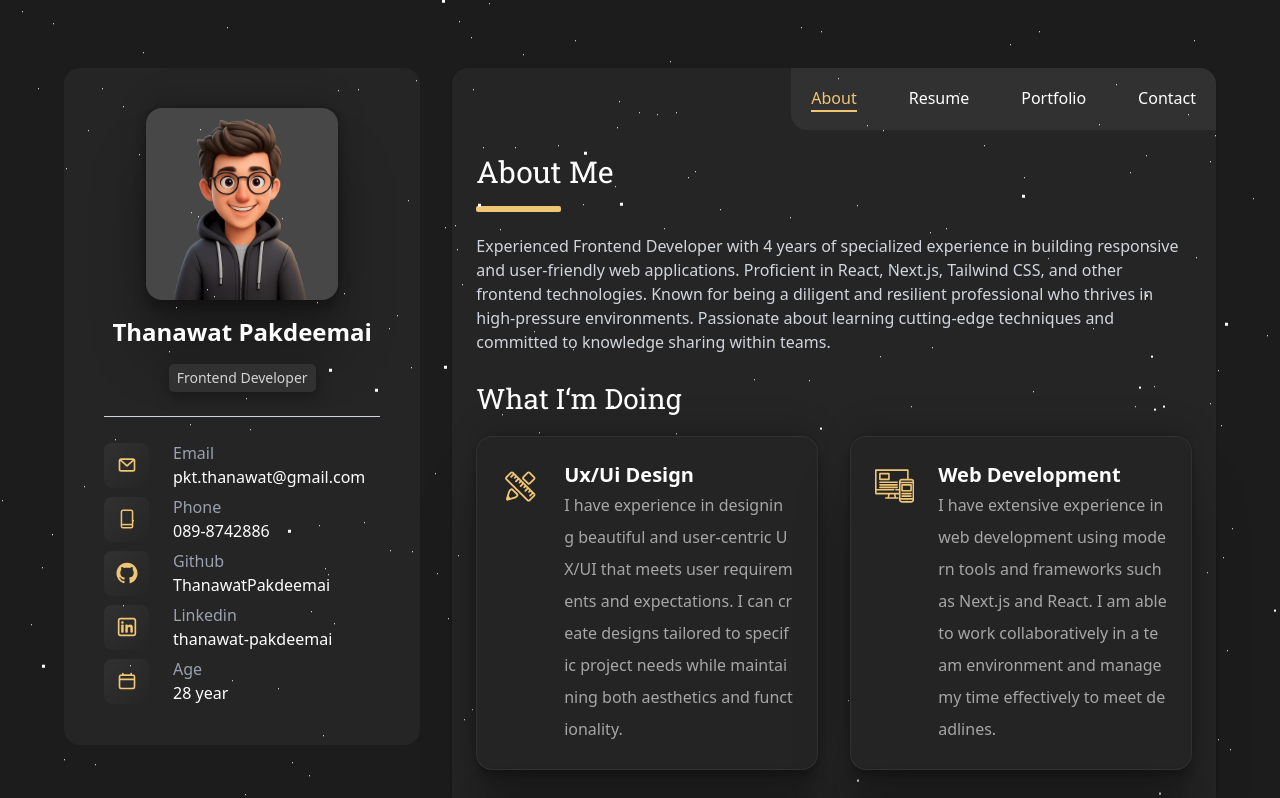
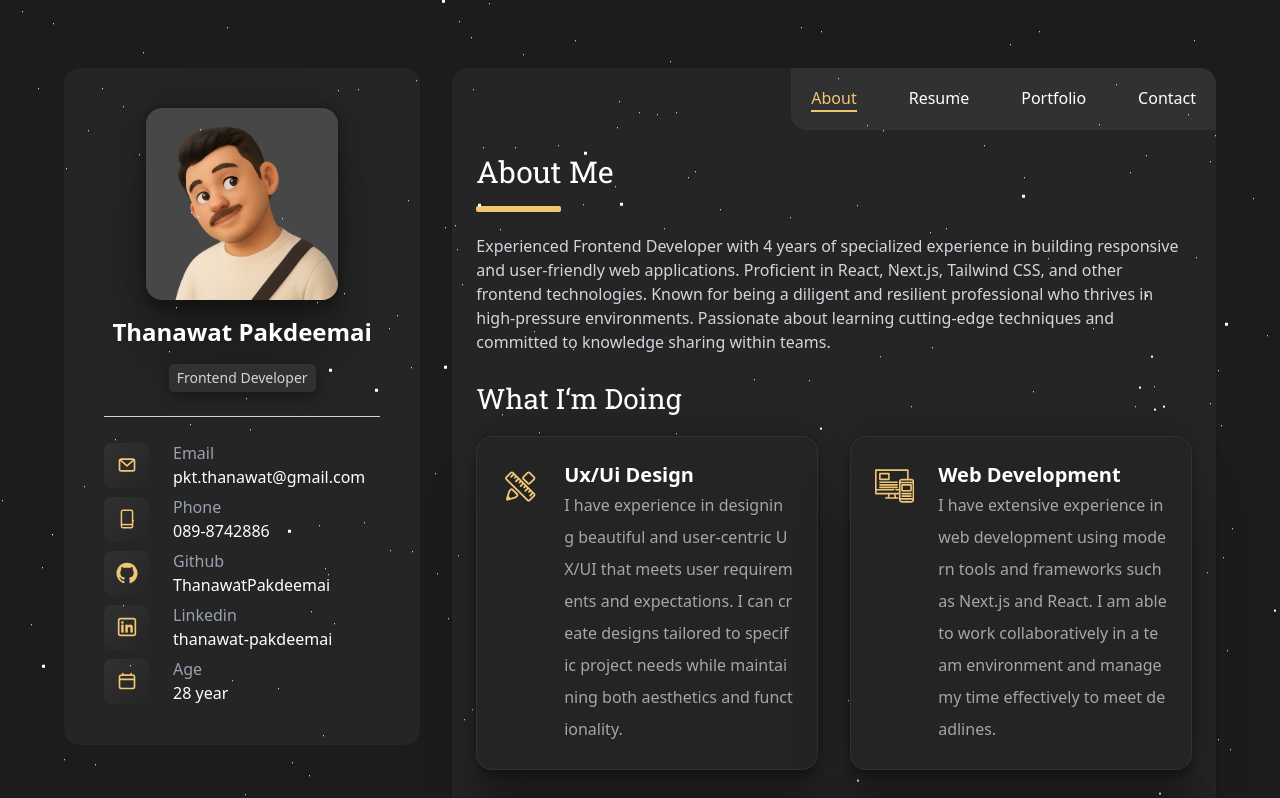
Before and after one commit to ThanawatPakdeemai/portfolio, a Next.js app: page / in a window 1280 px wide. Shown: the top 798 px of the page. Built offline with nearby package versions, Linux system fonts and the light colour scheme.

Commit message:
fix:test image

```diff
--- a/app/page.tsx
+++ b/app/page.tsx
@@ -57,7 +57,7 @@ export default async function Home({ searchParams }: IPageProps) {
           <div className="bg-black-second max-h-max rounded-2xl px-3 py-8 sm:p-10">
             <div className="flex w-full flex-col items-center gap-4 text-center">
               <Image
-                src="/avatar/avatar_1.webp"
+                src="/avatar/avatar_2.webp"
                 width={180}
                 height={180}
                 loading="eager"
```
